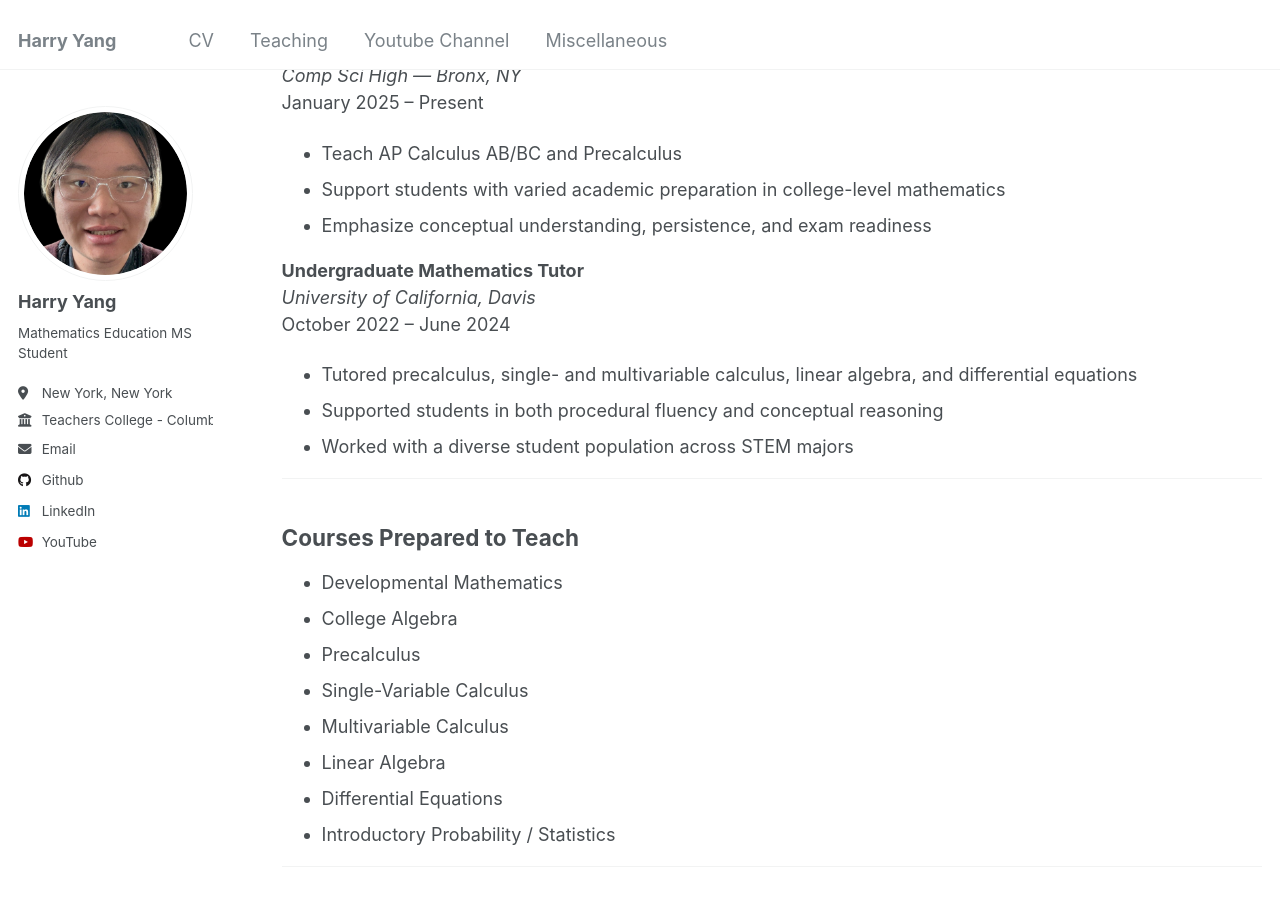
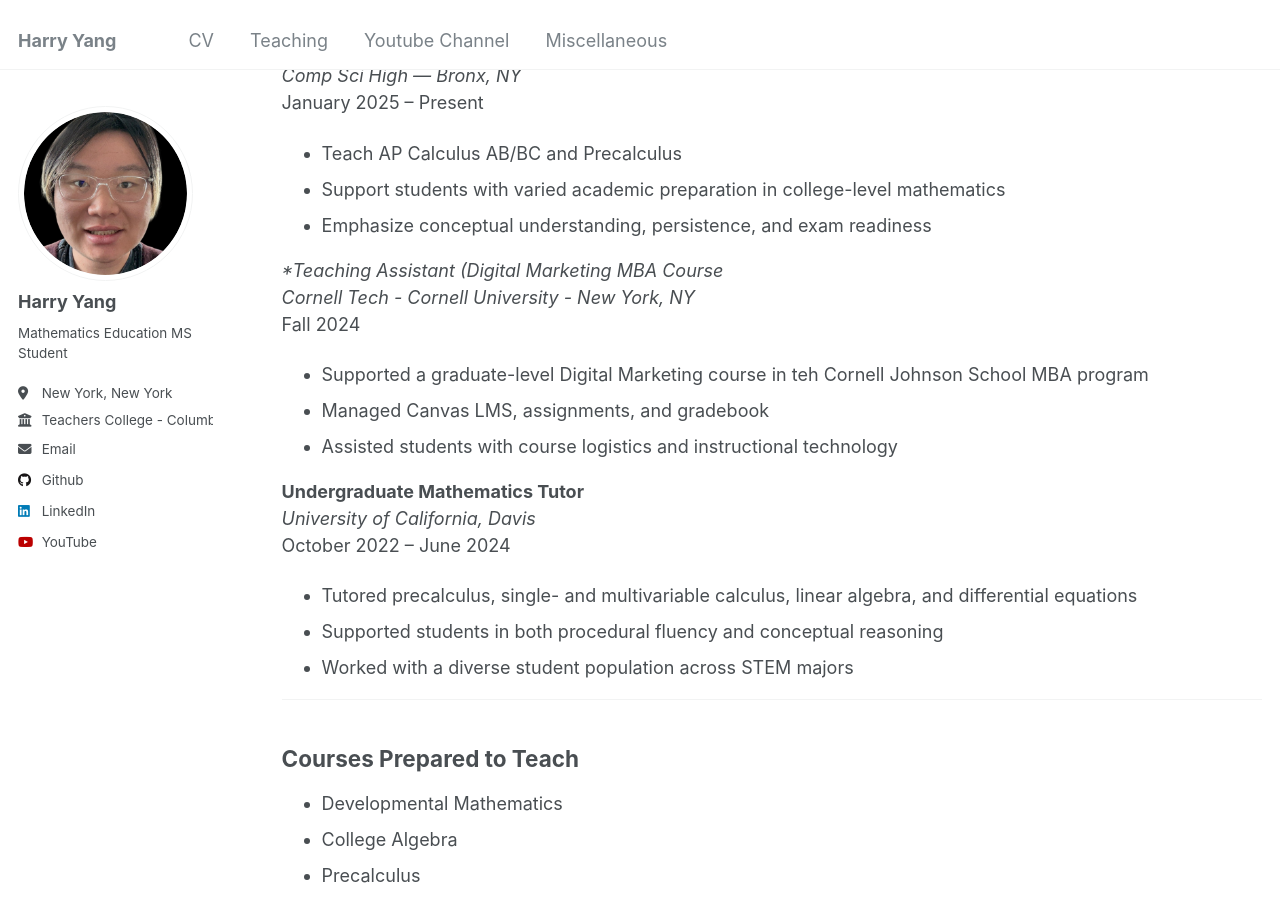
Before and after one commit to harry-yangmath/harry-yangmath.github.io, a Jekyll site: the page built from _pages/cv.md, in a window 1280 px wide and 900 px high, scrolled down 1000 px. Built offline with Jekyll 4.4.1, drawn with Linux system fonts in a browser that asks for light colours.

Commit message:
cv update

```diff
--- a/_pages/cv.md
+++ b/_pages/cv.md
@@ -46,6 +46,13 @@ January 2025 – Present
 - Support students with varied academic preparation in college-level mathematics
 - Emphasize conceptual understanding, persistence, and exam readiness
 
+**Teaching Assistant (Digital Marketing MBA Course*
+*Cornell Tech - Cornell University - New York, NY*
+Fall 2024
+- Supported a graduate-level Digital Marketing course in teh Cornell Johnson School MBA program
+- Managed Canvas LMS, assignments, and gradebook
+- Assisted students with course logistics and instructional technology
+
 **Undergraduate Mathematics Tutor**
 *University of California, Davis*
 October 2022 – June 2024
```
